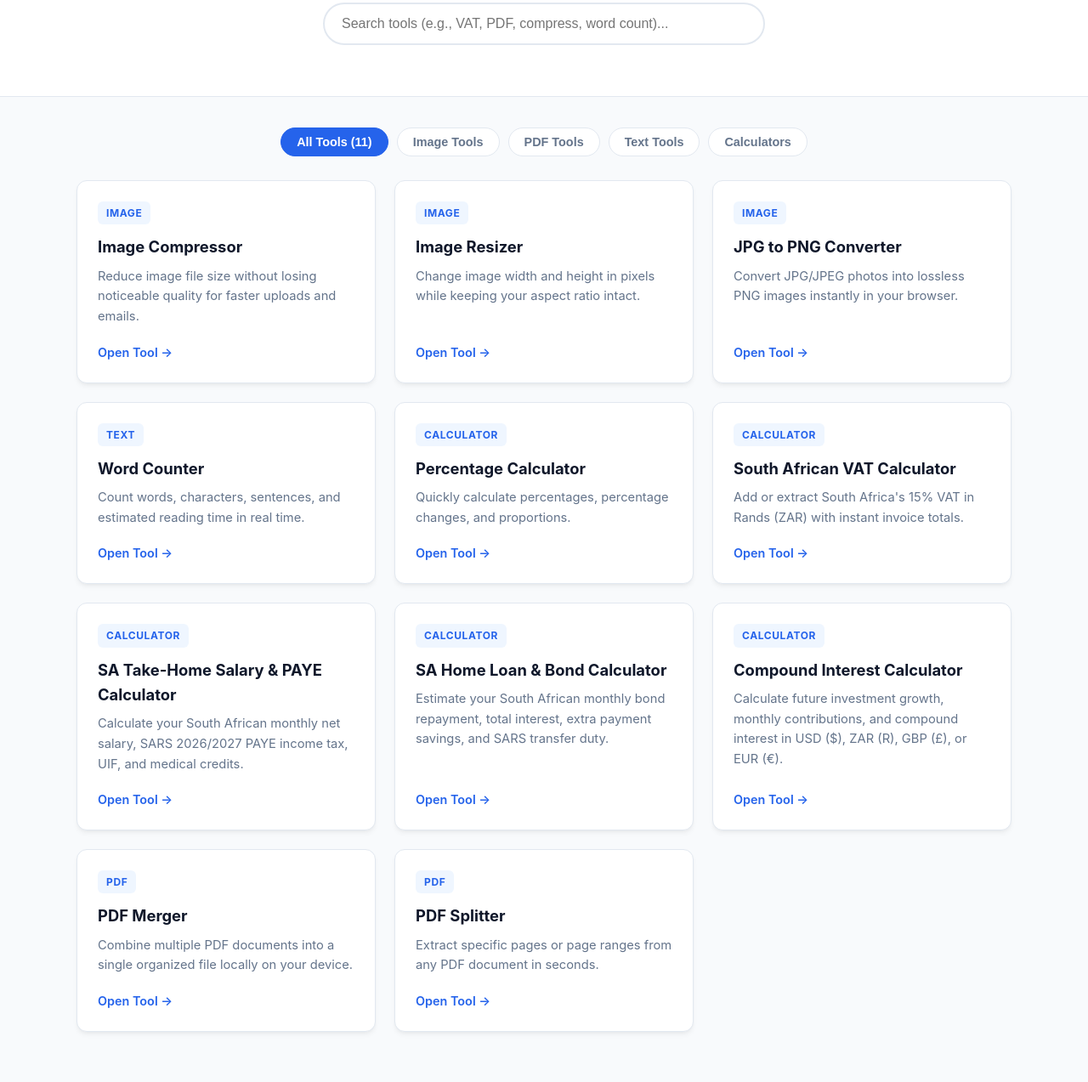
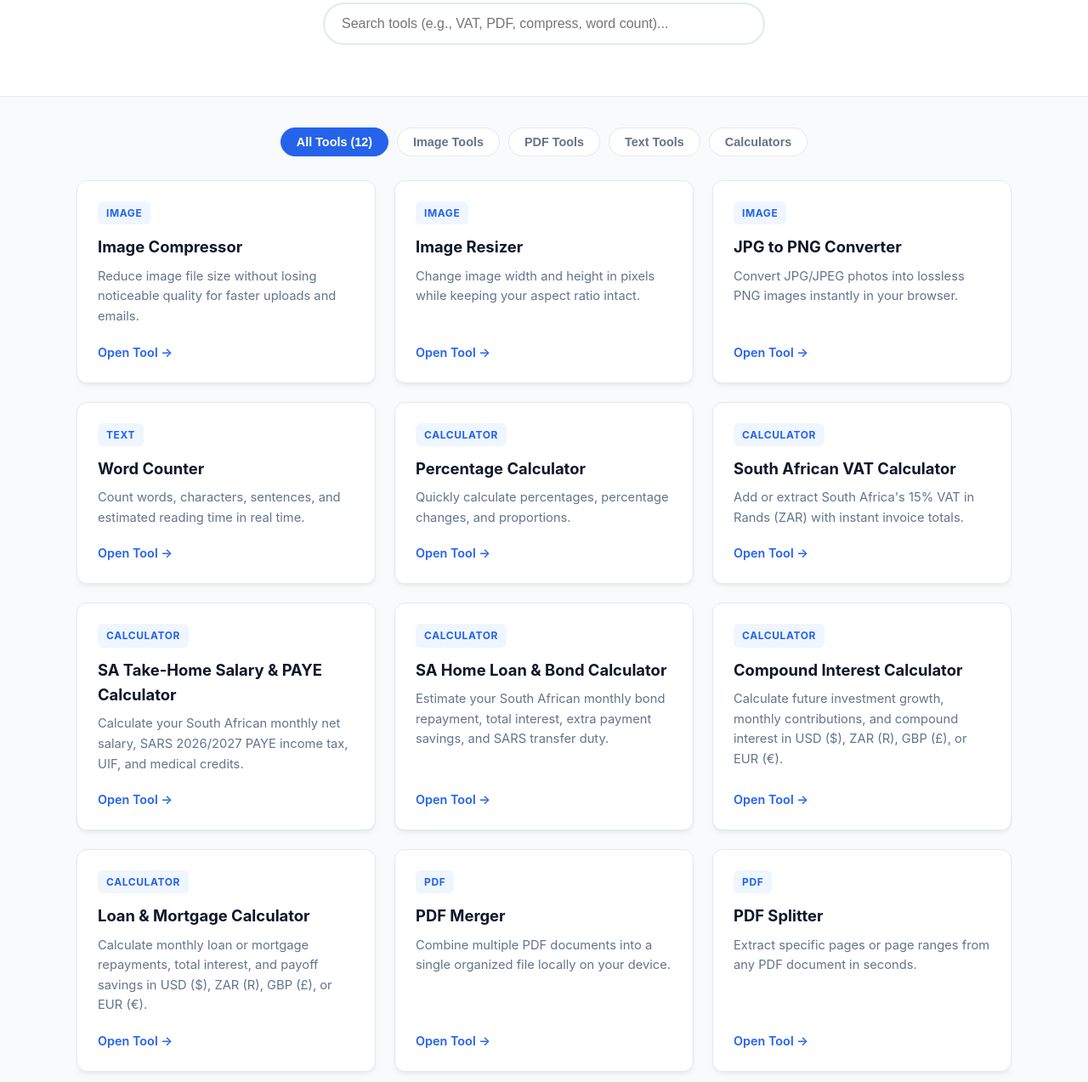
Before and after one commit to gosiamepatleswane-sys/Logisoph-tools, a plain HTML site: page index.html in a window 1280 px wide. Shown: the part 288-1561 px from the top of the page at 85% size. Drawn offline with Linux system fonts and the light colour scheme.

Commit message:
Update index.html

```diff
--- a/index.html
+++ b/index.html
@@ -49,7 +49,7 @@
 
   <main class="container">
     <div class="categories" id="categoryFilters">
-      <button class="cat-btn active" data-category="all">All Tools (11)</button>
+      <button class="cat-btn active" data-category="all">All Tools (12)</button>
       <button class="cat-btn" data-category="image">Image Tools</button>
       <button class="cat-btn" data-category="pdf">PDF Tools</button>
       <button class="cat-btn" data-category="text">Text Tools</button>
@@ -134,6 +134,14 @@
         </div>
         <span class="tool-link">Open Tool →</span>
       </a>
+      <a href="loan-calculator.html" class="tool-card" data-category="calculator" data-keywords="loan mortgage repayment calculator monthly payment interest usd zar gbp eur">
+        <div>
+          <span class="tool-tag">Calculator</span>
+          <h3>Loan & Mortgage Calculator</h3>
+          <p>Calculate monthly loan or mortgage repayments, total interest, and payoff savings in USD ($), ZAR (R), GBP (£), or EUR (€).</p>
+        </div>
+        <span class="tool-link">Open Tool →</span>
+      </a>
 
 
 
```
